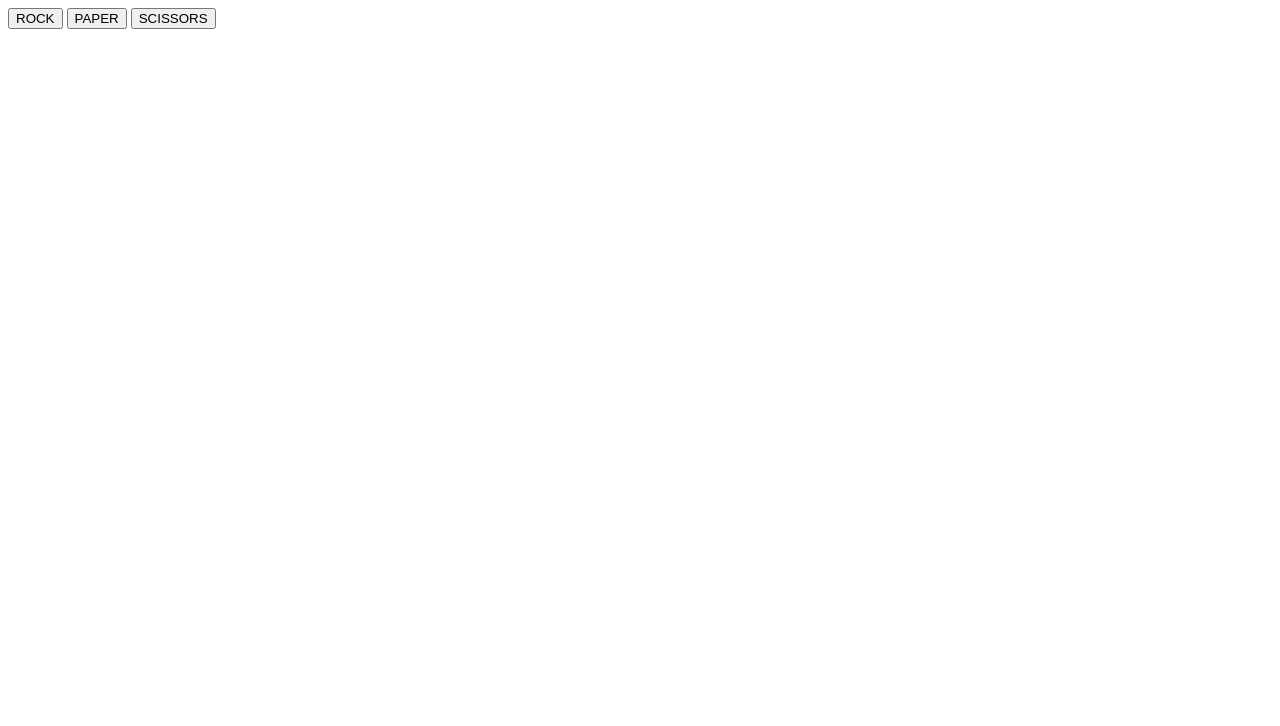
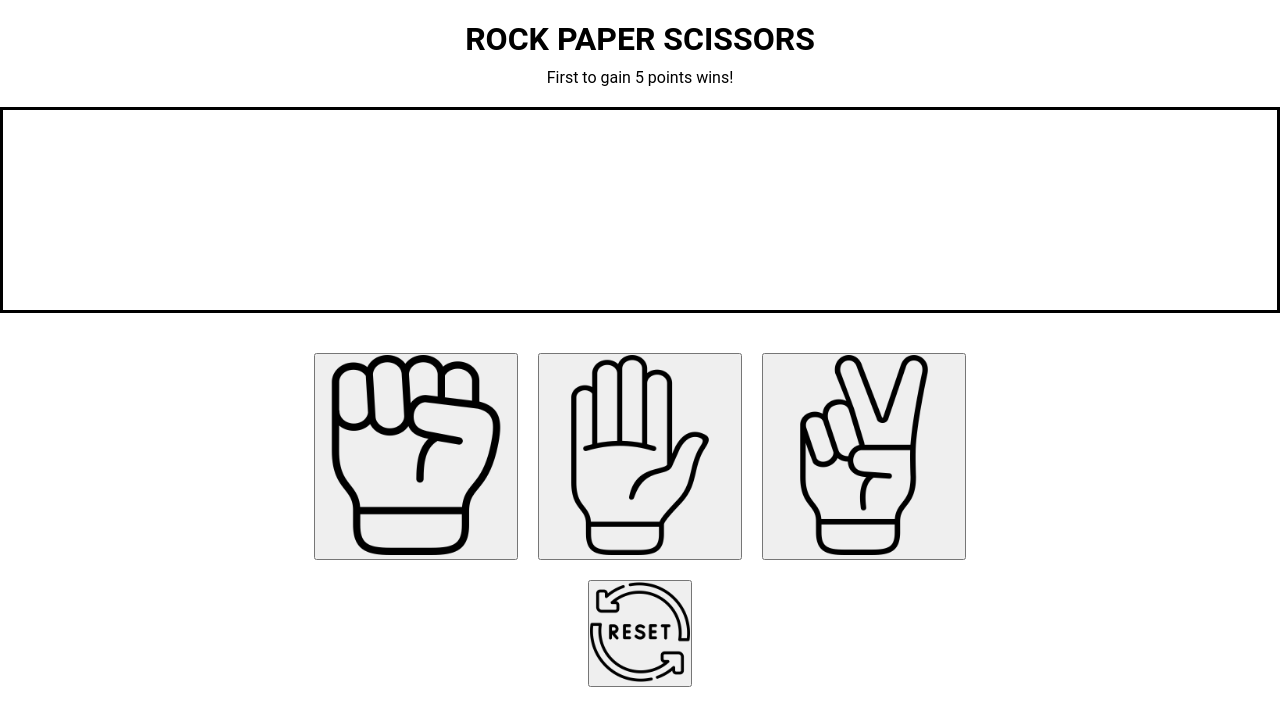
Before and after one commit to demorunner/rock-paper-scissors, a plain HTML site: page index.html in a window 1280 px wide. Drawn offline with Linux system fonts and the light colour scheme.

Commit message:
added reset function,added btn disable function, added icons, added css file.

```diff
--- a/index.html
+++ b/index.html
@@ -4,22 +4,44 @@
     <meta charset="UTF-8">
     <meta http-equiv="X-UA-Compatible" content="IE=edge">
     <meta name="viewport" content="width=device-width, initial-scale=1.0">
-    <title>Document</title>
+    <title>RPS</title>
+    <link rel="stylesheet" href="style.css"/>
     <script src="script.js" defer></script>
 </head>
 <body>
 
-    <div id="container">
-        <button id="rock-btn" type="button">ROCK</button>
-        <button id="paper-btn" type="button">PAPER</button>
-        <button id="scissors-btn" type="button">SCISSORS</button>
+    <div class="header">
+        <h1>ROCK PAPER SCISSORS</h1>
+        <p>First to gain 5 points wins!</p>
     </div>
-    <div id="player"></div>
-    <div id="comp"></div>
-    <div id="result"></div>
-    <div id="player-score"></div>
-    <div id="comp-score"></div>
+
+    <div class="display">
+        <div id="player"></div>
+        <div id="player-score"></div>
+        <div id="comp-score"></div>
+        <div id="comp"></div>
+        <div id="result"></div>
+    </div>
+
+    <div class="announcement">
     <div id="game-win"></div>
-    <p id="demo"></p>
+    </div>
+
+    <div class="buttons">
+        <div>
+        <button class="btn" id="rock-btn" type="button"> <img src="imgs/rock.png" /> </button>
+        </div>
+        <div>
+        <button class="btn" id="paper-btn" type="button"> <img src="imgs/paper.png" /> </button>
+        </div>
+        <div>
+        <button class="btn" id="scissors-btn" type="button"> <img src="imgs/scissors.png" /> </button>
+        </div>
+    </div>
+
+    <div class="btn-reset">
+        <button class="btn-r" id="reset-btn" type="button"> <img src="imgs/reset.png" /> </button>
+    </div>
+
 </body>
 </html>
--- a/script.js
+++ b/script.js
@@ -57,6 +57,28 @@ function playRound(playerChoice, computerChoice) {
     }
     }
 
+function disableBtn() {
+        document.getElementById("rock-btn").disabled = true;
+        document.getElementById("paper-btn").disabled = true;
+        document.getElementById("scissors-btn").disabled = true;
+    }
+
+function reset() {
+    document.getElementById("rock-btn").disabled = false;
+    document.getElementById("paper-btn").disabled = false;
+    document.getElementById("scissors-btn").disabled = false;
+
+    document.getElementById('player').textContent = "";
+    document.getElementById('comp').textContent = "";
+    document.getElementById('result').textContent = "";
+    document.getElementById('player-score').textContent = "YOUR SCORE : 0";
+    document.getElementById('comp-score').textContent = "COMPUTER SCORE : 0";
+    document.getElementById('game-win').textContent = "";
+
+    playerScore = 0;
+    computerScore = 0;
+}
+
 let playerScore = 0;
 let computerScore = 0;
 let maxScore = 5;
@@ -73,20 +95,8 @@ function game() {
             let winner = playerScore > computerScore ? "YOU" : "COMPUTER";
             let message = winner + " WIN THE GAME!";
 
-            // reset the scores
-            playerScore = 0;
-            computerScore = 0;
-
-            // display the winner message
-            alert(message + " Do you want to play again?")
             document.getElementById('game-win').textContent = message;
-            document.getElementById('player').textContent = "";
-            document.getElementById('comp').textContent = "";
-            document.getElementById('result').textContent = "";
-            document.getElementById('player-score').textContent = "YOUR SCORE : 0";
-            document.getElementById('comp-score').textContent = "COMPUTER SCORE : 0";
-            document.getElementById('game-win').textContent = "";
-
+            disableBtn()
           }
     }
 
@@ -99,14 +109,18 @@ const rockBtn = document.getElementById("rock-btn").addEventListener("click", ()
 
 //event listener for PAPER button
 const paperBtn = document.getElementById("paper-btn").addEventListener("click", () => {
-    let playerDiv = document.getElementById('player').textContent = ("PAPER");
+    let playerDiv = document.getElementById('player').textContent = ("PLAYER CHOOSE : " + "PAPER");
     let resultDiv = document.getElementById('result').textContent = (playRound("PAPER"));
     game()
 });
 
 //event listener for SCISSORS button
 const scissorsBtn = document.getElementById("scissors-btn").addEventListener("click", () => {
-    let playerDiv = document.getElementById('player').textContent = ("SCISSORS");
+    let playerDiv = document.getElementById('player').textContent = ("PLAYER CHOOSE : " + "SCISSORS");
     let resultDiv = document.getElementById('result').textContent = (playRound("SCISSORS"));
     game()
 });
+
+const resetBtn = document.getElementById("reset-btn").addEventListener("click", () => {
+    reset()
+});
--- /dev/null
+++ b/style.css
@@ -0,0 +1,54 @@
+* {
+    padding: 0;
+    margin: 0;
+    font-family: 'Roboto', arial;
+    box-sizing: border-box;
+}
+
+.header {
+    display: flex;
+    justify-content: center;
+    align-items: center;
+    flex-direction: column;
+    padding: 20px;
+    gap: 10px;
+}
+
+.display {
+    display: flex;
+    justify-content: center;
+    align-items: center;
+    border-style: solid;
+    padding: 100px;
+    gap: 100px;
+}
+
+.announcement {
+    display: flex;
+    justify-content: center;
+    padding: 20px;
+}
+
+.buttons {
+    display: flex;
+    justify-content: center;
+    gap: 20px;
+    /* border-style: solid; */
+}
+
+.btn img {
+    height:200px;
+    width:200px;
+}
+
+.btn-reset {
+    display: flex;
+    justify-content: center;
+    align-items: center;
+    padding: 20px;
+}
+
+.btn-r img {
+    height:100px;
+    width:100px;
+}
```
Also changed, not shown: imgs/fist-bump.png (added), imgs/paper.png (added), imgs/reset.png (added), imgs/rock.png (added), imgs/scissors.png (added).
